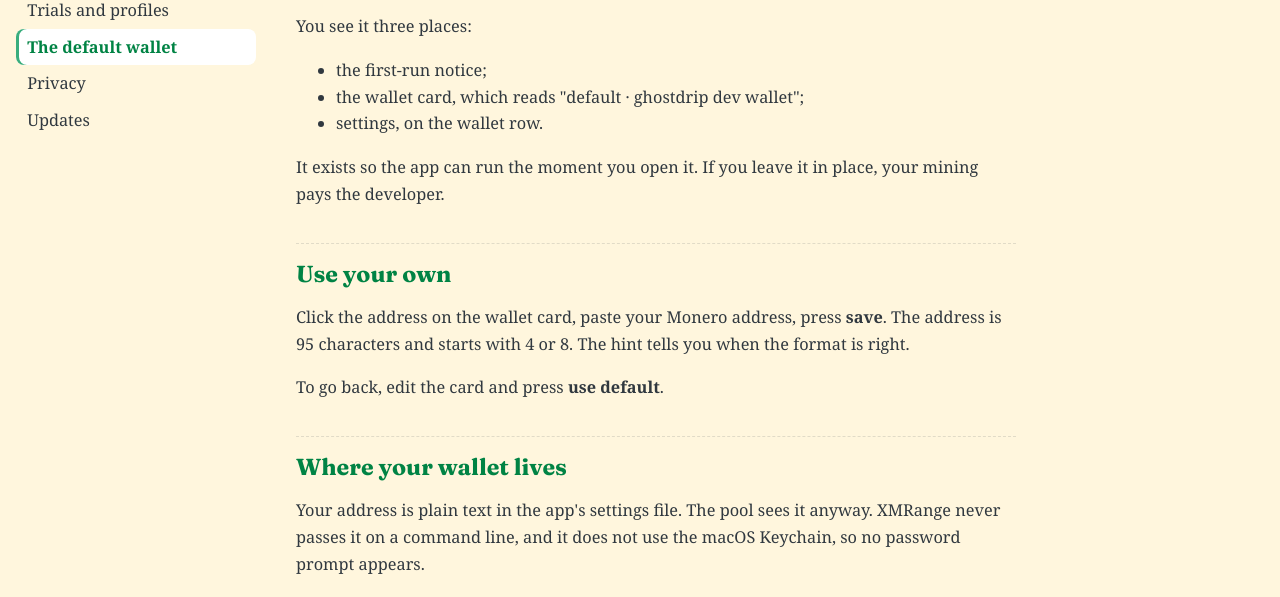
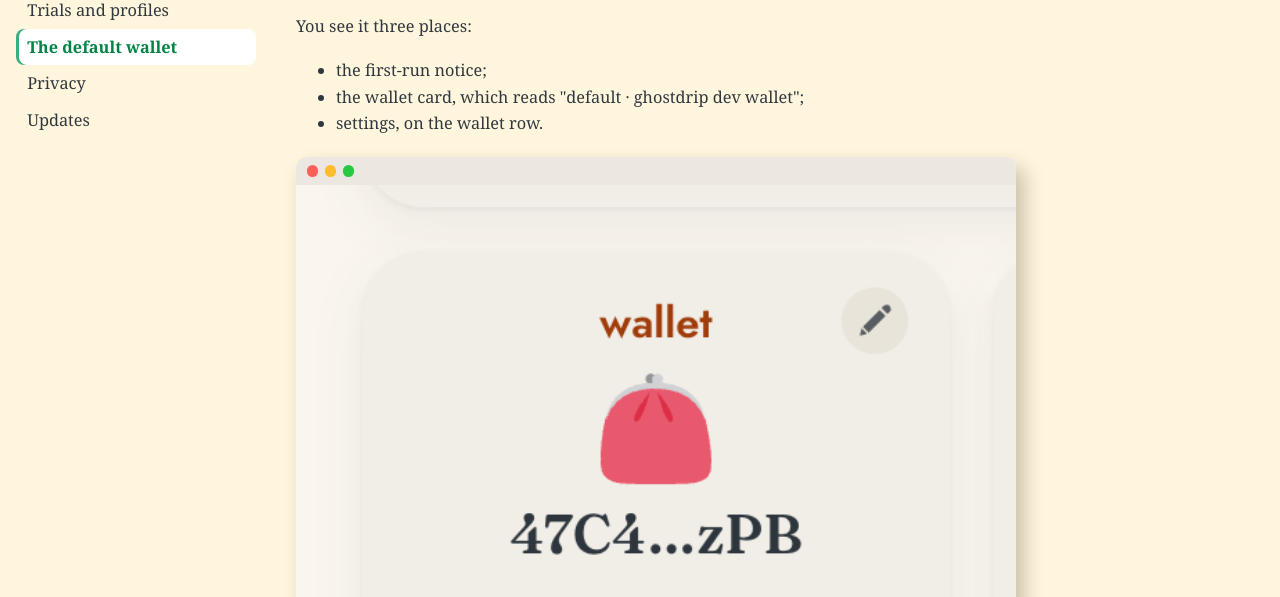
Before and after one commit to House-of-Helios/househelios.xyz, a plain HTML site: page site/docs/xmrange/05-default-wallet.html in a window 1280 px wide. Shown: the part 203-800 px from the top of the page. Drawn offline with Linux system fonts and the light colour scheme.

Commit message:
XMRange docs pictures complete

```diff
--- a/site/docs/xmrange/05-default-wallet.html
+++ b/site/docs/xmrange/05-default-wallet.html
@@ -41,6 +41,7 @@
 <li>the wallet card, which reads "default · ghostdrip dev wallet";</li>
 <li>settings, on the wallet row.</li>
 </ul>
+<p><a class="shot" href="img/default-wallet.png" target="_blank" rel="noopener"><span class="shot-bar" aria-hidden="true"><i></i><i></i><i></i></span><img alt="The wallet card while the default is in use: &quot;default · ghostdrip dev wallet&quot;" src="img/default-wallet.png" /></a></p>
 <p>It exists so the app can run the moment you open it. If you leave it in place, your mining pays the developer.</p>
 <h2 id="use-your-own">Use your own</h2>
 <p>Click the address on the wallet card, paste your Monero address, press <strong>save</strong>. The address is 95 characters and starts with 4 or 8. The hint tells you when the format is right.</p>
```
Also changed, not shown: site/docs/bookkeeper/img/open-anyway.png (added), site/docs/bookkeeper/img/privacy-map.png (added), site/docs/xmrange/img/default-wallet.png (added), site/docs/xmrange/img/first-run-notice.png.
